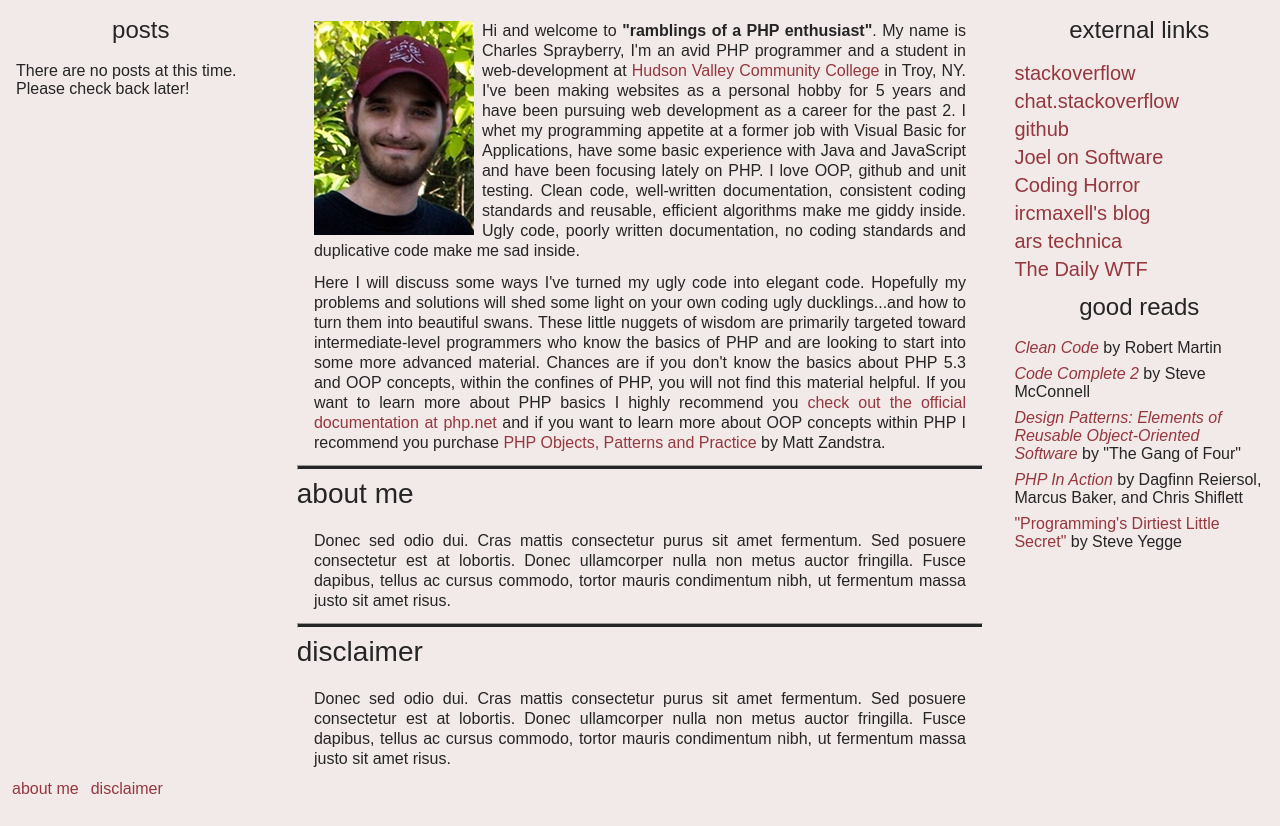
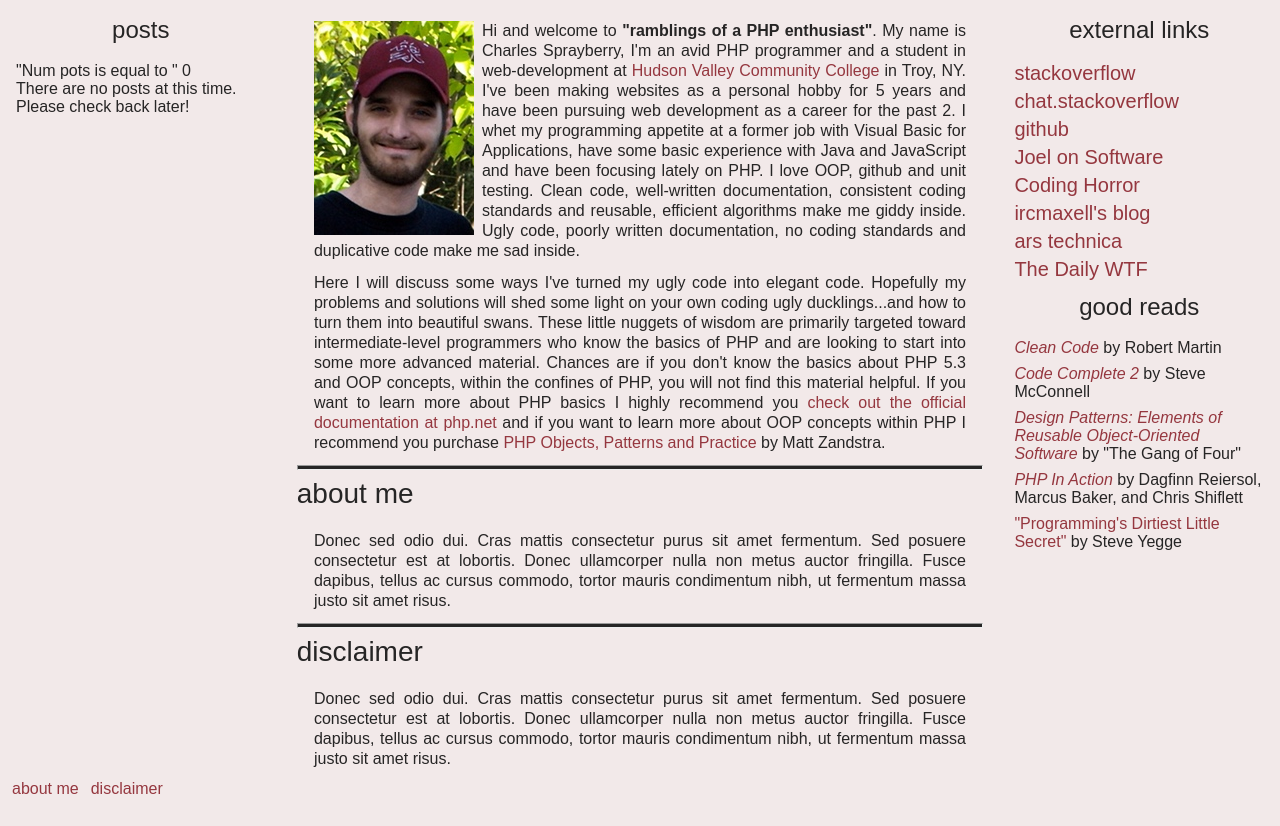
Before and after one commit to cspray/archived-blog, a Jekyll site: the page built from index.html, in a window 1280 px wide, cut to the strip 95-921 px from the top of the page. Built offline with Jekyll 4.4.1, drawn with Linux system fonts in a browser that asks for light colours.

Commit message:
UPD dumping the value of numposts

```diff
--- a/_layouts/default.html
+++ b/_layouts/default.html
@@ -36,6 +36,7 @@
 						<h3>posts</h3>
 	                    <ul class="navigation-menu vertical-list">
 	                    {% assign numposts = site.posts | size %}
+	                    "Num pots is equal to " {{ numposts }}
 	                    {% if numposts == 0 %}
 	                    	<li>There are no posts at this time.  Please check back later!</li>
 	                    {% else %}
```
